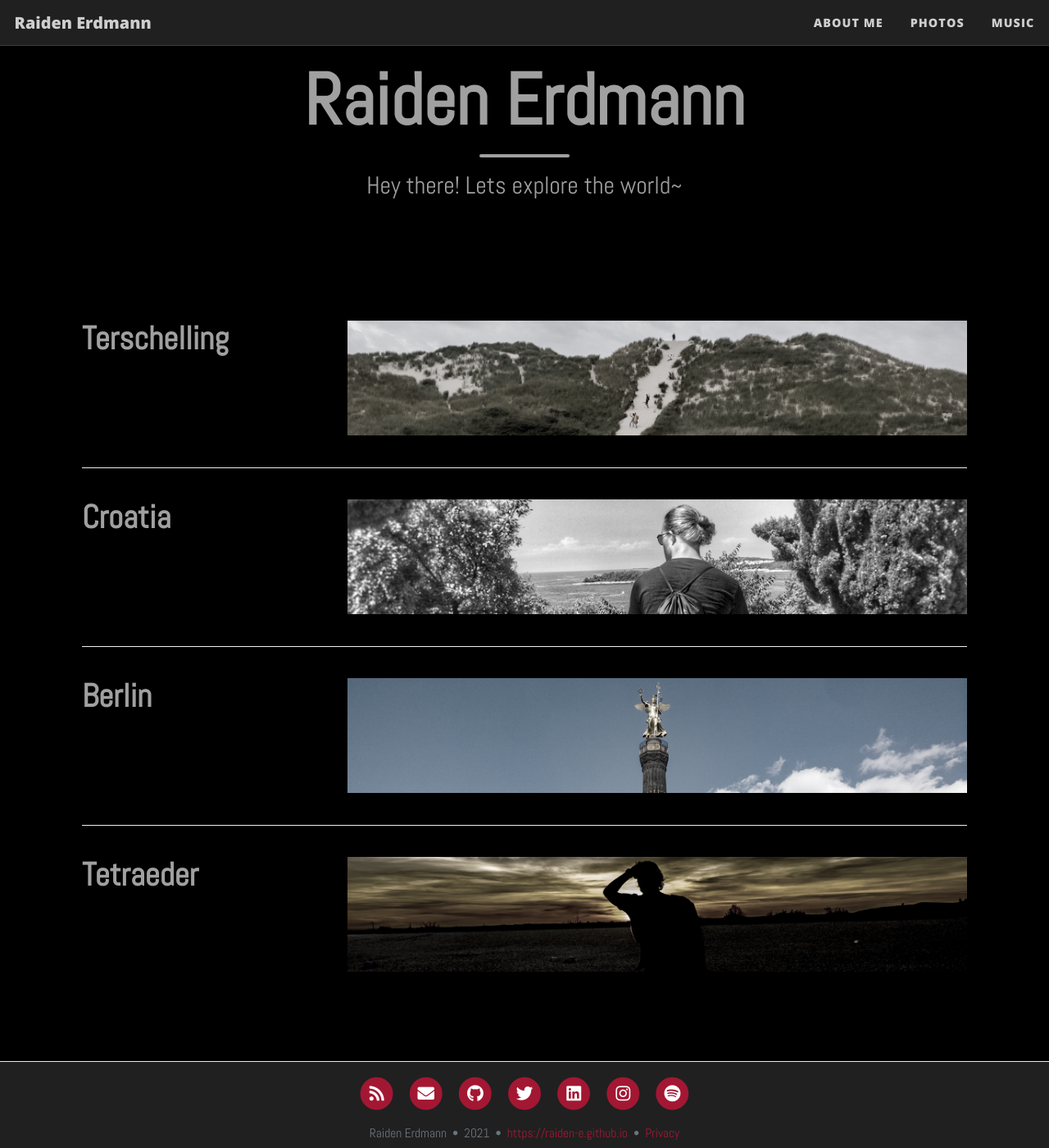
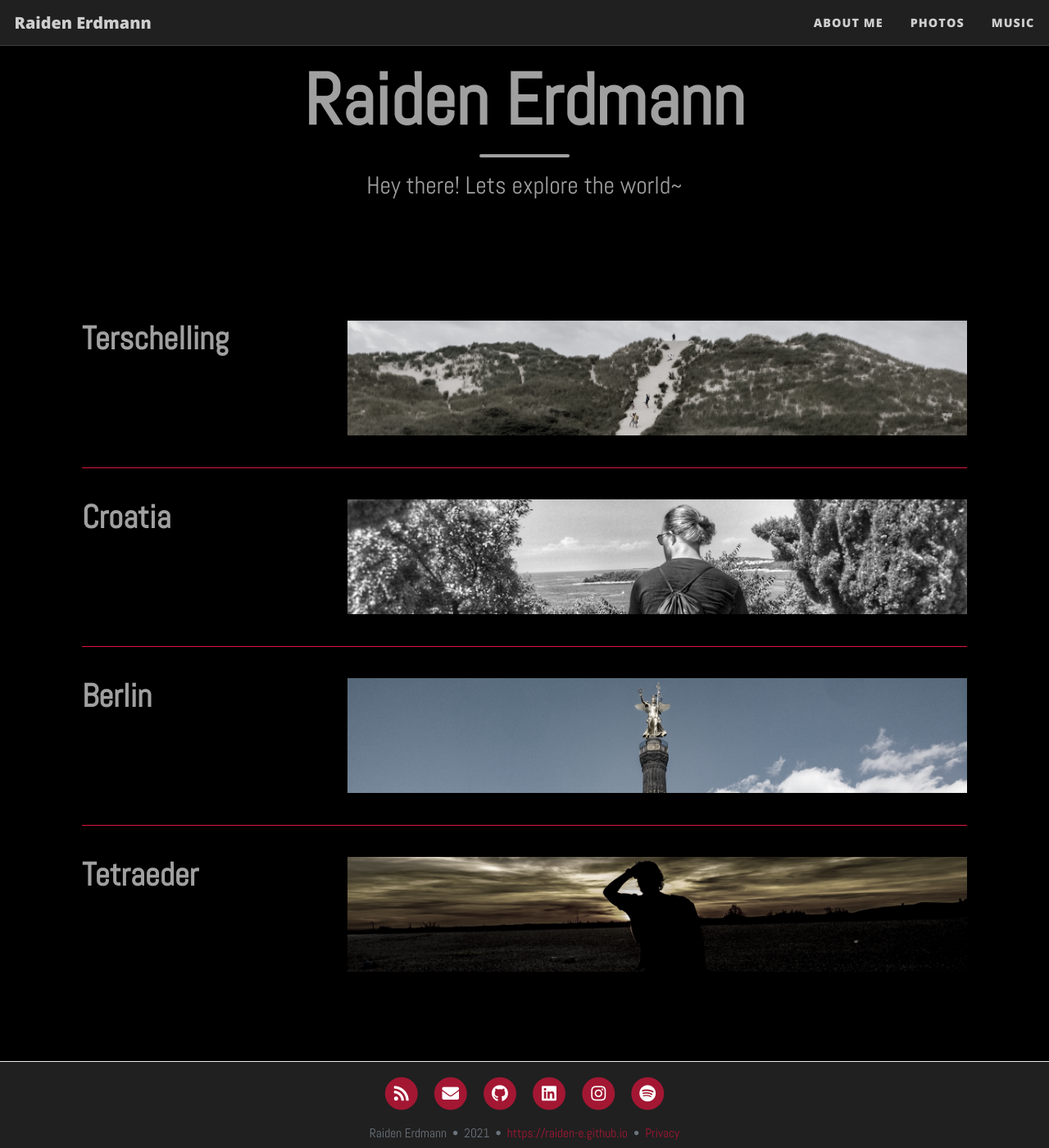
Before and after one commit to raiden-e/raiden-e.github.io_old, a Jekyll site: the page built from index.html, in a window 1280 px wide and 1400 px high, scrolled down 69 px. Shown: the whole window at 82% size. Built offline with Jekyll 4.4.1, drawn with Linux system fonts in a browser that asks for light colours; nearby versions of some CDN libraries; the list of posts is cut into pages by our own code.

Commit message:
minor improvements

```diff
--- a/_config.yml
+++ b/_config.yml
@@ -41,11 +41,11 @@
 # Select the social network links that you want to show in the footer.
 # Uncomment the links you want to show and add your information to each one.
 social-network-links:
-  email: "raiden.erdmann+web@gmail.com"
+  email: "raiden.erdmann@gmail.com"
   github: raiden-e
   linkedin: raiden-erdmann
   instagram: raiden_e
-  twitter: raiden_e
+  # twitter: raiden_e
   spotify: raiden_e
   # facebook: yourname
   # patreon: yourname
--- a/_sass/raiden/_glitch.scss
+++ b/_sass/raiden/_glitch.scss
@@ -1,4 +1,3 @@
-
 /*  Here's the meat and potatoes.
 Our mixin positions a copy of our text
 directly on our existing text, while
@@ -11,15 +10,16 @@
   left: 0;
   width: 100%;
   height: 100%;
-  display: inline;
 }
 
 .glitch {
+  color: #a0a0a0;
+  display: inline-flex;
+  font-size: 3em;
+  letter-spacing: 0.5em;
+  margin-left: 1rem;
   position: relative;
-  color: white;
   text-align: center;
-  font-size: 4em;
-  letter-spacing: 0.5em;
   /* Animation provies a slight random skew. Check bottom of doc
 for more information on how to random skew. */
   animation: glitch-skew 1s infinite linear alternate-reverse;
@@ -38,7 +38,7 @@
     clip: rect(44px, 450px, 56px, 0);
     /* Runs our glitch-anim defined below to run in a 5s loop, infinitely,
   with an alternating animation to keep things fresh. */
-    animation: glitch-anim 5s infinite linear alternate-reverse;
+    animation: glitch-anim 4s infinite linear alternate-reverse;
   }
 
   // Creates a copy after our text. Note comments from ::before.
--- a/_sass/raiden/_post-preview.scss
+++ b/_sass/raiden/_post-preview.scss
@@ -10,7 +10,7 @@
 }
 .post-preview {
   padding: 1.35rem 0;
-  border-bottom: 1px solid #eee;
+  border-bottom: 1px solid crimson;
   overflow: hidden;
 }
 
--- a/assets/js/navbar.js
+++ b/assets/js/navbar.js
@@ -112,3 +112,6 @@
 };
 
 document.addEventListener('DOMContentLoaded', navbar.init);
+// Some friendly messages 😊
+console.log("Hey! Good to see you 😊 -Raiden");
+console.log("If you'd like to read the source, you can find it here: https://github.com/raiden-e/raiden-e.github.io");
```
Also changed, not shown: 404.html (+10 -3 lines), _posts/2020-02-28-test-markdown.md (+1 -1 lines).
